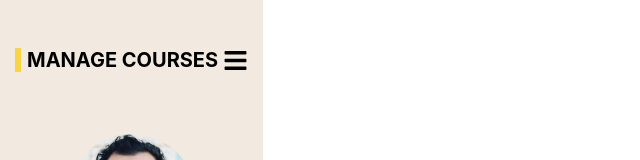
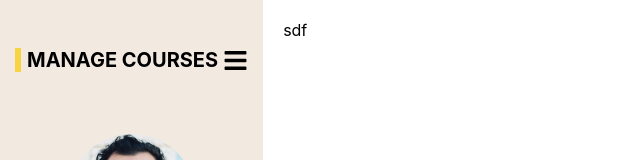
Before and after one commit to hamzauguz/sikayetvarcase, a React (Create React App) app: page /home in a window 1280 px wide. Shown: the top 160 px of the page, without its empty margins (0-640 px from the left). Built offline with nearby package versions, Linux system fonts and the light colour scheme; sample sign-in values are in the browser's storage.

Commit message:
loginde son işlemler yapıldı

```diff
--- a/src/App.js
+++ b/src/App.js
@@ -1,13 +1,13 @@
-import logo from "./logo.svg";
-import "./App.css";
+import React, { useEffect, useState } from "react";
+import { Routes, Route, BrowserRouter, Navigate } from "react-router-dom";
 
-import { Routes, Route, BrowserRouter, Navigate } from "react-router-dom";
 import Login from "./pages/Login";
-import React, { useEffect, useState } from "react";
 import Home from "./pages/Home";
 import Settings from "./pages/Settings";
+import PrivateRoutes from "./utils/PrivateRoutes";
 
-import PrivateRoutes from "./utils/PrivateRoutes";
+import "./App.css";
+import Sidebar from "./components/sidebar";
 
 function App() {
   const [isLoggedIn, setIsLoggedIn] = useState(false);
@@ -24,15 +24,6 @@ function App() {
     userControl();
   }, []);
 
-  const Dashboard = () => {
-    return (
-      <>
-        <Route path="/home" element={<Home />} />
-        <Route path="/settings" element={<Settings />} />
-      </>
-    );
-  };
-
   return (
     <div className="App">
       <BrowserRouter>
@@ -40,8 +31,15 @@ function App() {
           <Route path="/login" element={<Login />} />
           <Route path="*" element={<Navigate to={"/home"} replace={true} />} />
           <Route exact element={<PrivateRoutes tokenstate={isLoggedIn} />}>
-            <Route exact path="/home" element={<Home />} />
-            <Route path="/settings" element={<Settings />} />
+            <Route
+              exact
+              path="/home"
+              element={<Sidebar children={<Home />} />}
+            />
+            <Route
+              path="/settings"
+              element={<Sidebar children={<Settings />} />}
+            />
           </Route>
         </Routes>
       </BrowserRouter>
--- a/src/pages/Home/index.js
+++ b/src/pages/Home/index.js
@@ -3,11 +3,7 @@ import "./Styles.Home.css";
 import Sidebar from "../../components/sidebar";
 
 const Home = () => {
-  return (
-    <div>
-      <Sidebar />
-    </div>
-  );
+  return <div>sdf</div>;
 };
 
 export default Home;
```
